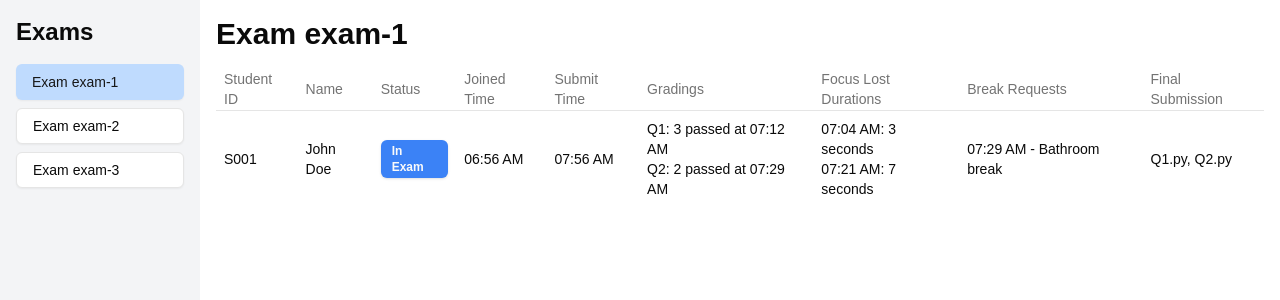
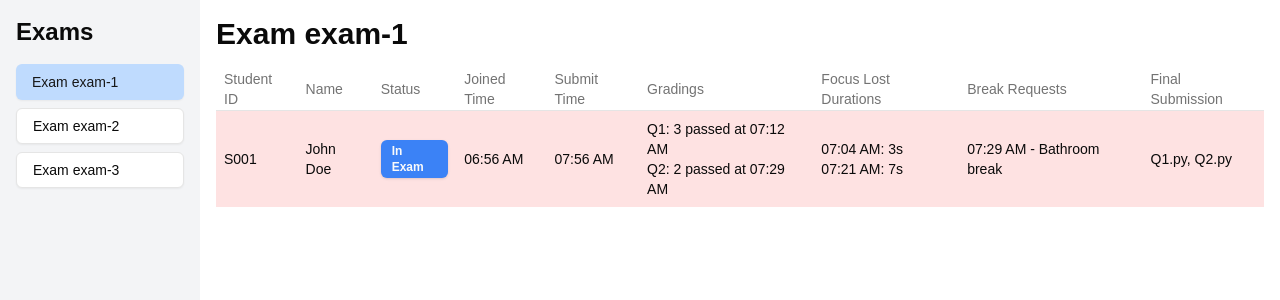
Before and after one commit to chanitypham/vs-exam-client, a Next.js app: page /exam/exam-1 in a window 1280 px wide. Shown: the top 300 px of the page. Built offline with nearby package versions, Linux system fonts and the light colour scheme; no server answers.

Commit message:
fix eslint

```diff
--- a/app/exam/[slug]/page.tsx
+++ b/app/exam/[slug]/page.tsx
@@ -1,5 +1,4 @@
 'use client'
-import { useWebSocket } from '@/components/WebSocketProvider'
 import ExamTable from '@/components/ExamTable'
 import { ExamList } from '@/components/ExamList'
 
--- a/components/ExamTable.tsx
+++ b/components/ExamTable.tsx
@@ -1,3 +1,4 @@
+/* eslint-disable */
 'use client'
 import React, { useState, useEffect } from 'react'
 import {
@@ -34,14 +35,10 @@ const hardCodedData = [
 ]
 
 export default function ExamTable({ examId }: { examId: string }) {
-  const [highlightedRows, setHighlightedRows] = useState<{ [key: string]: 'short' | 'long' | null }>({})
+  const [highlightedRows, setHighlightedRows] = useState<{ [key: string]: 'yellow' | 'red' | null }>({})
 
   const formatTime = (time: number) => {
     return new Date(time).toLocaleTimeString([], { hour: '2-digit', minute: '2-digit' })
-  }
-
-  const formatDuration = (duration: number) => {
-    return `${duration / 1000} seconds`
   }
 
   const getStatusBadge = (status: string) => {
@@ -63,14 +60,18 @@ export default function ExamTable({ examId }: { examId: string }) {
       const newHighlightedRows = { ...highlightedRows }
 
       hardCodedData.forEach(student => {
-        const lastFocusLost = student.focusLostDurations[student.focusLostDurations.length - 1]
-        if (lastFocusLost) {
-          const timeSinceFocusLost = now - (lastFocusLost.startTime + lastFocusLost.duration)
-          if (timeSinceFocusLost <= 5000) {
-            newHighlightedRows[student.studentId] = lastFocusLost.duration <= 5000 ? 'short' : 'long'
-          } else {
-            newHighlightedRows[student.studentId] = null
-          }
+        const recentFocusLoss = student.focusLostDurations.find(loss =>
+          now - (loss.startTime + loss.duration) <= 5000 && loss.duration <= 5000
+        )
+
+        const longFocusLoss = student.focusLostDurations.some(loss => loss.duration > 5000)
+
+        if (longFocusLoss) {
+          newHighlightedRows[student.studentId] = 'red'
+        } else if (recentFocusLoss) {
+          newHighlightedRows[student.studentId] = 'yellow'
+        } else {
+          newHighlightedRows[student.studentId] = null
         }
       })
 
@@ -100,8 +101,8 @@ export default function ExamTable({ examId }: { examId: string }) {
           <TableRow
             key={index}
             className={cn(
-              highlightedRows[student.studentId] === 'short' && "bg-yellow-100",
-              highlightedRows[student.studentId] === 'long' && "bg-red-100"
+              highlightedRows[student.studentId] === 'yellow' && "bg-yellow-100",
+              highlightedRows[student.studentId] === 'red' && "bg-red-100"
             )}
           >
             <TableCell>{student.studentId}</TableCell>
@@ -117,9 +118,9 @@ export default function ExamTable({ examId }: { examId: string }) {
               ))}
             </TableCell>
             <TableCell>
-              {student.focusLostDurations.map((focusLost, idx) => (
+              {student.focusLostDurations.map((loss, idx) => (
                 <div key={idx}>
-                  {formatTime(focusLost.startTime)}: {formatDuration(focusLost.duration)}
+                  {formatTime(loss.startTime)}: {loss.duration / 1000}s
                 </div>
               ))}
             </TableCell>
--- a/components/WebSocketProvider.tsx
+++ b/components/WebSocketProvider.tsx
@@ -11,7 +11,7 @@ type ExamData = {
       time: number
       questionNb: number
       passedTestCases: number
-      failedTestCases: any[]
+      failedTestCases: number
     }>
     focusLostTime: number[]
     breakRqTime: Array<{
--- a/components/ui/input.tsx
+++ b/components/ui/input.tsx
@@ -2,10 +2,7 @@ import * as React from "react"
 
 import { cn } from "@/lib/utils"
 
-export interface InputProps
-  extends React.InputHTMLAttributes<HTMLInputElement> {}
-
-const Input = React.forwardRef<HTMLInputElement, InputProps>(
+const Input = React.forwardRef<HTMLInputElement, React.InputHTMLAttributes<HTMLInputElement>>(
   ({ className, type, ...props }, ref) => {
     return (
       <input
```
